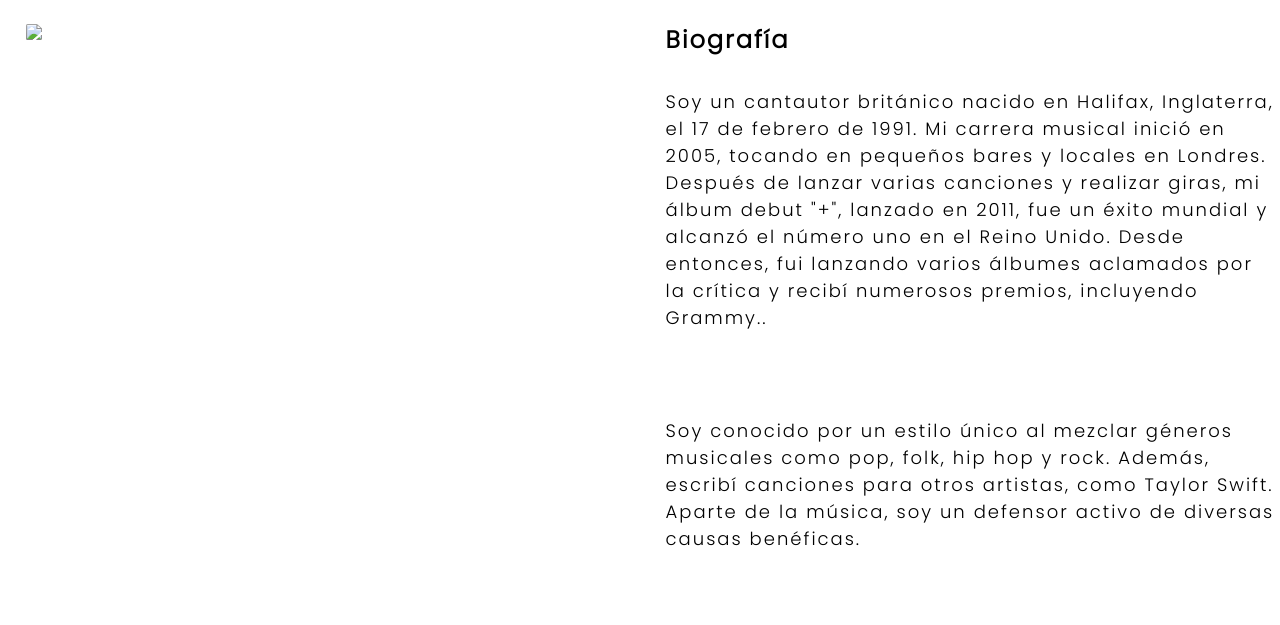
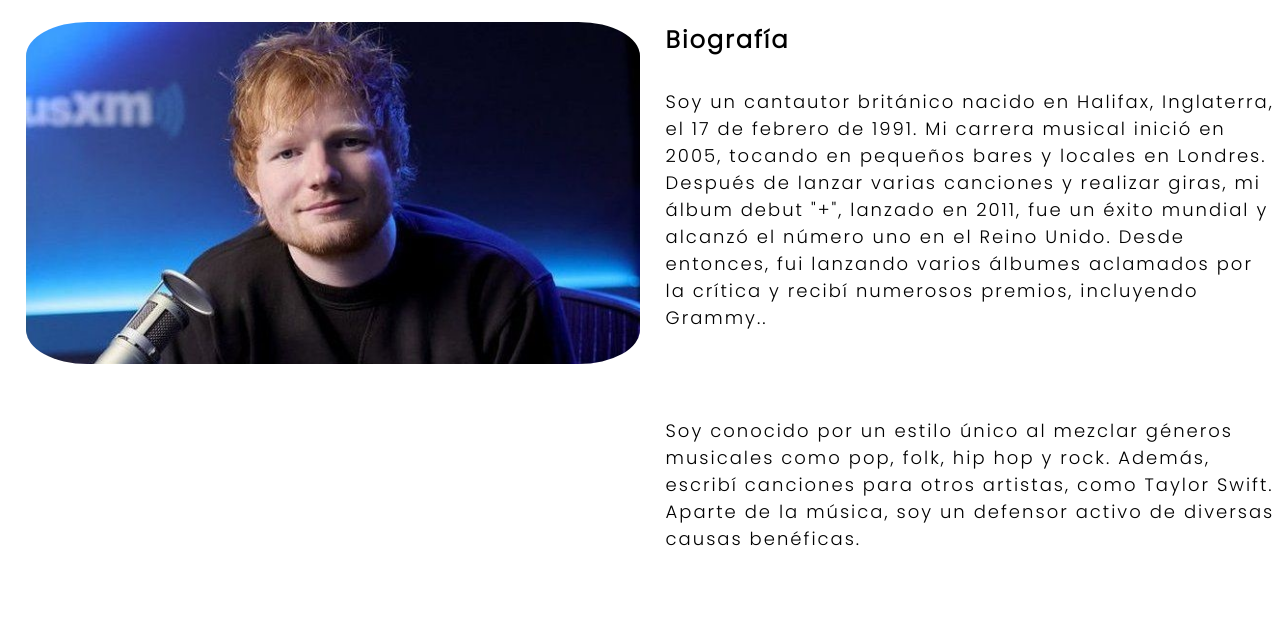
Before and after one commit to fernandalagiglia/ProyectoCV-EdSheeran-UP, a plain HTML site: page index.html in a window 1280 px wide. Shown: the part 175-800 px from the top of the page. Drawn offline with Linux system fonts and the light colour scheme.

Commit message:
Update2 index.html

```diff
--- a/index.html
+++ b/index.html
@@ -18,7 +18,7 @@
 
     <div class="cajacontenedora1">
         <div class="cajaimagen">
-            <img src="/CV Ed/imagenes/Ed-Sheeran.jpg">
+            <img src="/imagenes/Ed-Sheeran.jpg">
        </div>
 
        <div class="caja1">
```
